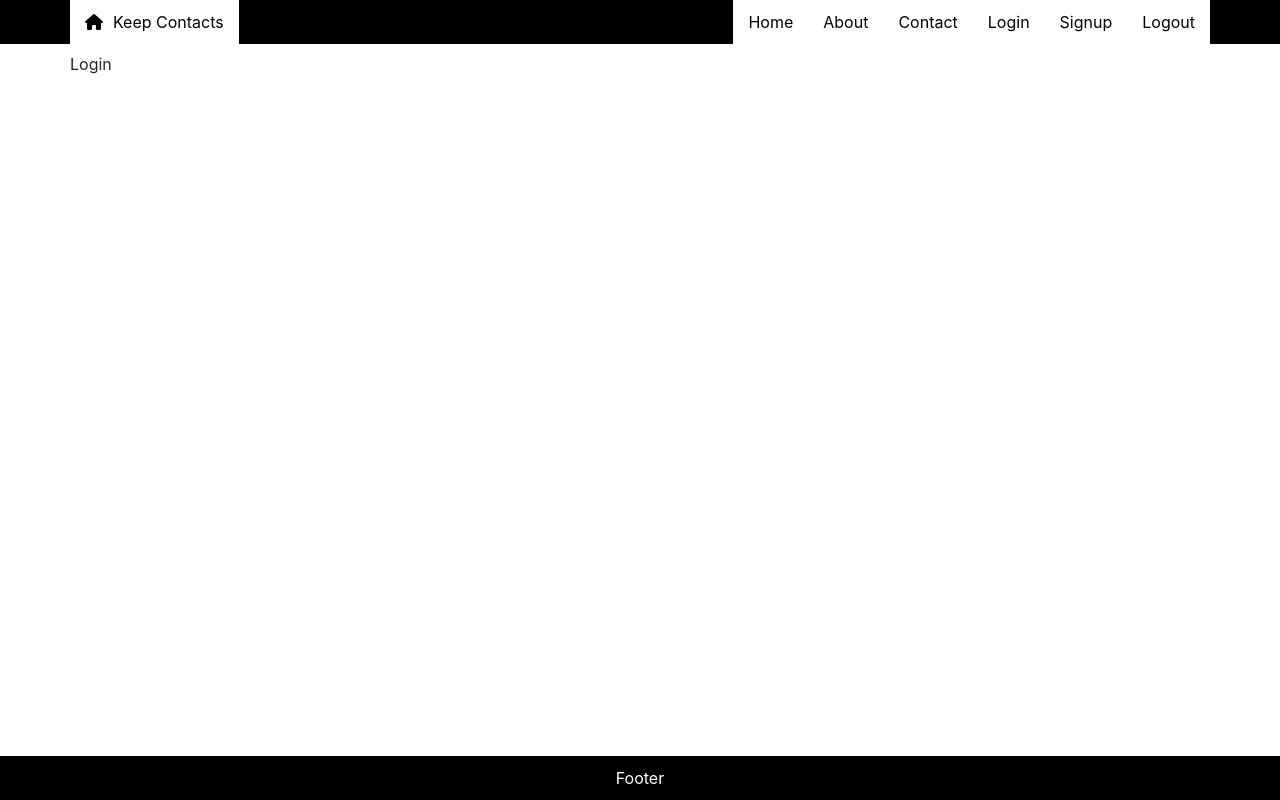
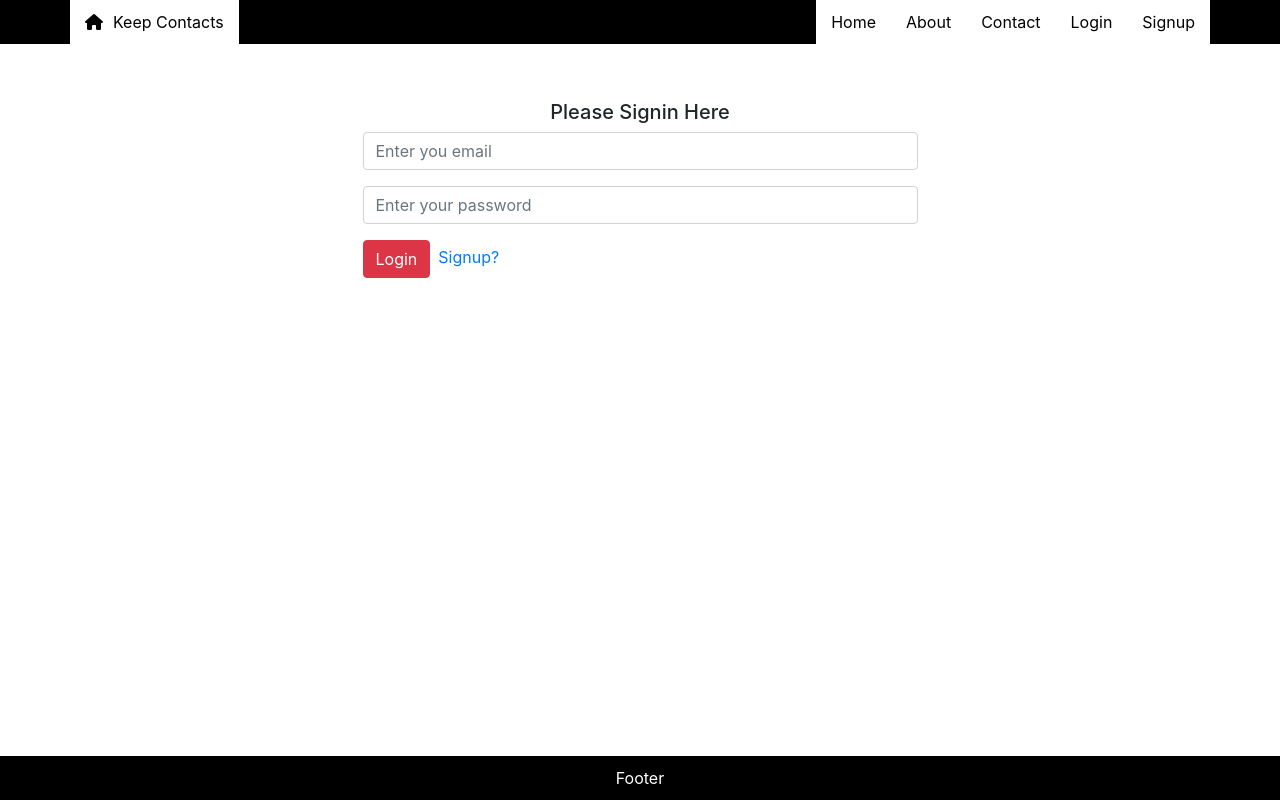
Before and after one commit to touchwood1992/contactkeeper, a React (Create React App) app in the folder client/: page /login in a window 1280 px wide. Built offline with nearby package versions, Linux system fonts and the light colour scheme.

Commit message:
login and signup

```diff
--- a/client/src/common/Header.jsx
+++ b/client/src/common/Header.jsx
@@ -27,9 +27,6 @@ const Header = () => {
               <li>
                 <Link to='/signup'>Signup</Link>
               </li>
-              <li>
-                <Link to='/logout'>Logout</Link>
-              </li>
             </ul>
           </div>
         </div>
--- a/client/src/context/Auth/AuthState.jsx
+++ b/client/src/context/Auth/AuthState.jsx
@@ -2,11 +2,24 @@ import React, { useReducer } from "react";
 import authReducer from "./authReducer";
 import AuthContext from "./authContext";
 import axios from "axios";
-import { USER_SIGNUP, USER_SIGNUP_FAIL, RESET_SIGNUP } from "../types";
+import {
+  USER_SIGNUP,
+  USER_SIGNUP_FAIL,
+  RESET_SIGNUP,
+  LOGIN_SUCCESS,
+  LOGIN_FAIL,
+  SET_USER
+} from "../types";
 const AuthState = props => {
-  const defaultState = { token: null, errors: [], isRegistered: false };
+  const defaultState = {
+    token: null,
+    errors: [],
+    isRegistered: false,
+    user: null
+  };
 
   const [state, dispatch] = useReducer(authReducer, defaultState);
+
   const userSignup = async userObject => {
     try {
       const response = await axios.post("/api/user", userObject, {
@@ -17,8 +30,34 @@ const AuthState = props => {
       dispatch({ type: USER_SIGNUP_FAIL, payload: error.response.data });
     }
   };
+
   const resetSignup = () => {
     dispatch({ type: RESET_SIGNUP });
+  };
+
+  const loginUser = async userCredentials => {
+    try {
+      const response = await axios.post("/api/auth", userCredentials, {
+        headers: { "content-type": "application/json" }
+      });
+
+      dispatch({ type: LOGIN_SUCCESS, payload: response.data });
+    } catch (error) {
+      dispatch({ type: LOGIN_FAIL, payload: error.response.data });
+    }
+  };
+
+  const setUser = async () => {
+    try {
+      const user = await axios.get("/api/auth", {
+        headers: {
+          "content-type": "application/json",
+          "jwt-auth-token": localStorage.getItem("utoken")
+        }
+      });
+      dispatch({ type: SET_USER, payload: user.data });
+    } catch (error) {}
+    //dispatch({type:GET_USER,payload:user})
   };
   return (
     <AuthContext.Provider
@@ -27,7 +66,10 @@ const AuthState = props => {
         token: state.token,
         errors: state.errors,
         isRegistered: state.isRegistered,
-        resetSignup
+        resetSignup,
+        loginUser,
+        setUser,
+        user: state.user
       }}
     >
       {props.children}
--- a/client/src/context/Auth/authReducer.jsx
+++ b/client/src/context/Auth/authReducer.jsx
@@ -1,4 +1,11 @@
-import { USER_SIGNUP, USER_SIGNUP_FAIL, RESET_SIGNUP } from "../types";
+import {
+  USER_SIGNUP,
+  USER_SIGNUP_FAIL,
+  RESET_SIGNUP,
+  LOGIN_SUCCESS,
+  LOGIN_FAIL,
+  SET_USER
+} from "../types";
 export default (state, action) => {
   switch (action.type) {
     case USER_SIGNUP:
@@ -17,6 +24,23 @@ export default (state, action) => {
         errors: [],
         isRegistered: false
       };
+    case LOGIN_SUCCESS:
+      localStorage.setItem("utoken", action.payload.token);
+      return {
+        ...state,
+        ...action.payload,
+        errors: [],
+        isRegistered: false
+      };
+    case LOGIN_FAIL:
+      return {
+        ...state,
+        token: null,
+        errors: action.payload.errors,
+        isRegistered: false
+      };
+    case SET_USER:
+      return { ...state, user: action.payload };
     default:
       return { ...state };
   }
--- a/client/src/context/types.jsx
+++ b/client/src/context/types.jsx
@@ -3,3 +3,6 @@ export const REMOVE_ALERT = "REMOVE_ALERT";
 export const USER_SIGNUP = "USER_SIGNUP";
 export const USER_SIGNUP_FAIL = "USER_SIGNUP_FAIL";
 export const RESET_SIGNUP = "RESET_SIGNUP";
+export const LOGIN_FAIL = "LOGIN_FAIL";
+export const LOGIN_SUCCESS = "LOGIN_SUCCESS";
+export const SET_USER = "SET_USER";
--- a/client/src/pages/About.jsx
+++ b/client/src/pages/About.jsx
@@ -1,7 +1,20 @@
 import React from "react";
 
 const About = () => {
-  return <div>About</div>;
+  return (
+    <div>
+      <h2>About Us</h2>
+      Lorem Ipsum is simply dummy text of the printing and typesetting industry.
+      Lorem Ipsum has been the industry's standard dummy text ever since the
+      1500s, when an unknown printer took a galley of type and scrambled it to
+      make a type specimen book. It has survived not only five centuries, but
+      also the leap into electronic typesetting, remaining essentially
+      unchanged. It was popularised in the 1960s with the release of Letraset
+      sheets containing Lorem Ipsum passages, and more recently with desktop
+      publishing software like Aldus PageMaker including versions of Lorem
+      Ipsum.
+    </div>
+  );
 };
 
 export default About;
--- a/client/src/pages/Contactus.jsx
+++ b/client/src/pages/Contactus.jsx
@@ -1,7 +1,20 @@
 import React from "react";
 
 const Contactus = () => {
-  return <div>Contatus</div>;
+  return (
+    <div>
+      <h2>Contact Us</h2>
+      Lorem Ipsum is simply dummy text of the printing and typesetting industry.
+      Lorem Ipsum has been the industry's standard dummy text ever since the
+      1500s, when an unknown printer took a galley of type and scrambled it to
+      make a type specimen book. It has survived not only five centuries, but
+      also the leap into electronic typesetting, remaining essentially
+      unchanged. It was popularised in the 1960s with the release of Letraset
+      sheets containing Lorem Ipsum passages, and more recently with desktop
+      publishing software like Aldus PageMaker including versions of Lorem
+      Ipsum.
+    </div>
+  );
 };
 
 export default Contactus;
--- a/client/src/pages/Home.jsx
+++ b/client/src/pages/Home.jsx
@@ -1,11 +1,23 @@
-import React from "react";
+import React, { useEffect, useContext } from "react";
+import AuthContext from "../context/Auth/authContext";
+const Home = props => {
+  const authContext = useContext(AuthContext);
+  const { setUser, user } = authContext;
 
-const Home = () => {
+  useEffect(() => {
+    if (localStorage.getItem("utoken")) {
+      setUser();
+    } else {
+      props.history.push("/login");
+    }
+  }, []);
+  console.log(user);
   return (
-    <div className='row'>
-      <div className='col-md-6'>one</div>
-      <div className='col-md-6'>one</div>
-    </div>
+    user !== null && (
+      <div className='row'>
+        <div className='col-md-6'>Welcome User, {user.name}</div>
+      </div>
+    )
   );
 };
 
--- a/client/src/pages/Login.jsx
+++ b/client/src/pages/Login.jsx
@@ -1,14 +1,77 @@
-import React, { useContext, useEffect } from "react";
+import React, { useContext, useEffect, useState } from "react";
 import AuthContext from "../context/Auth/authContext";
-const Login = () => {
+import AlertContext from "../context/Alert/alertContext";
+const Login = props => {
   const authContext = useContext(AuthContext);
-  const { isRegistered, resetSignup } = authContext;
+  const alertContext = useContext(AlertContext);
+
+  const { isRegistered, resetSignup, errors, loginUser, token } = authContext;
+  const { setAlerts } = alertContext;
+
   useEffect(() => {
     if (isRegistered) {
       resetSignup();
     }
-  }, [isRegistered]);
-  return <div>Login</div>;
+    if (errors.length > 0) {
+      errors.map(error => setAlerts(error.msg, "danger"));
+    }
+    if (token) {
+      setAlerts("Signin Successful", "success");
+      props.history.push("/");
+    }
+  }, [isRegistered, errors, token, props.history]);
+
+  const [loginDetails, setLoginDetails] = useState({ email: "", password: "" });
+  const { email, password } = loginDetails;
+  const setForm = e => {
+    setLoginDetails({ ...loginDetails, [e.target.name]: e.target.value });
+  };
+
+  const loginNow = e => {
+    e.preventDefault();
+    loginUser(loginDetails);
+  };
+  return (
+    <div className='row'>
+      <div className='col-md-6 offset-md-3'>
+        <h5 className='text-center mt-5'>Please Signin Here</h5>
+        <form onSubmit={loginNow}>
+          <div className='form-group'>
+            <input
+              type='text'
+              name='email'
+              id='email'
+              placeholder='Enter you email'
+              onChange={setForm}
+              value={email}
+              className='form-control'
+            />
+          </div>
+          <div className='form-group'>
+            <input
+              type='password'
+              name='password'
+              id='password'
+              placeholder='Enter your password'
+              onChange={setForm}
+              value={password}
+              className='form-control'
+            />
+          </div>
+          <div className='form-group'>
+            <input type='submit' value='Login' className='btn btn-danger' />
+            <a
+              href='#'
+              className='signup_link ml-2'
+              onClick={() => props.history.push("/signup")}
+            >
+              Signup?
+            </a>
+          </div>
+        </form>
+      </div>
+    </div>
+  );
 };
 
 export default Login;
```
